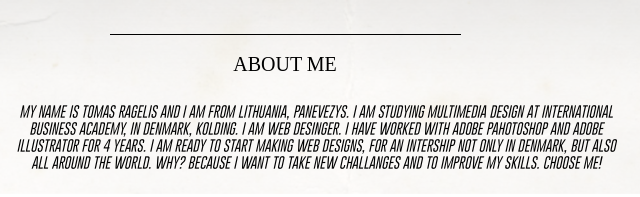
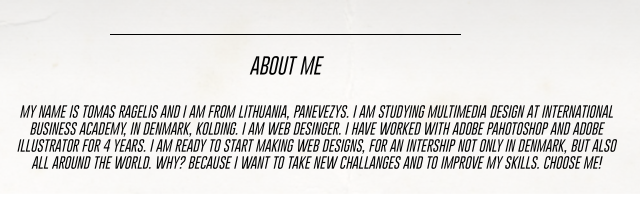
Before and after one commit to tomasragelis/Personal-Website, a plain HTML site: page index.html in a window 1280 px wide. Shown: the part 755-952 px from the top of the page, 355-995 px from the left. Drawn offline with Linux system fonts and the light colour scheme.

Commit message:
Update style.css

```diff
--- a/style.css
+++ b/style.css
@@ -102,7 +102,7 @@ body {
 	margin-left:auto;
   	margin-right:auto;
 	text-align:center;
-	font-family:"Gobold Light";
+	font-family:"gobold1";
 	font-size:125%;
 
 }
```
